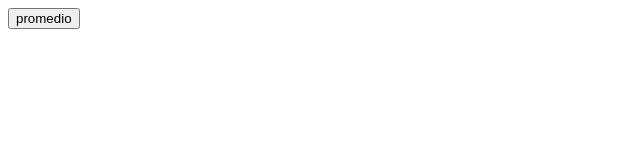
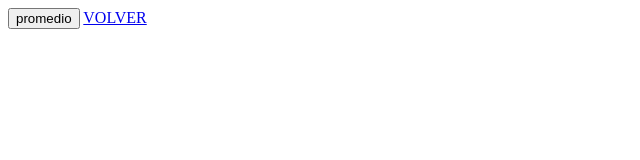
Before and after one commit to meliantoto2/SistemasDeControl6A, a plain HTML site: page JavaScript/VariablesPromedio.html in a window 1280 px wide. Shown: the full height of the page, 0-640 px from the left. Drawn offline with Linux system fonts and the light colour scheme.

Commit message:
Update VariablesPromedio.html

```diff
--- a/JavaScript/VariablesPromedio.html
+++ b/JavaScript/VariablesPromedio.html
@@ -16,5 +16,6 @@
             }
             </script>
              <input type="button" onclick="cuentas()" value="promedio"/>
+         <a href="https://https://meliantoto2.github.io/SistemasDeControl6A/">VOLVER</a>
 </body>
 </html>
```
